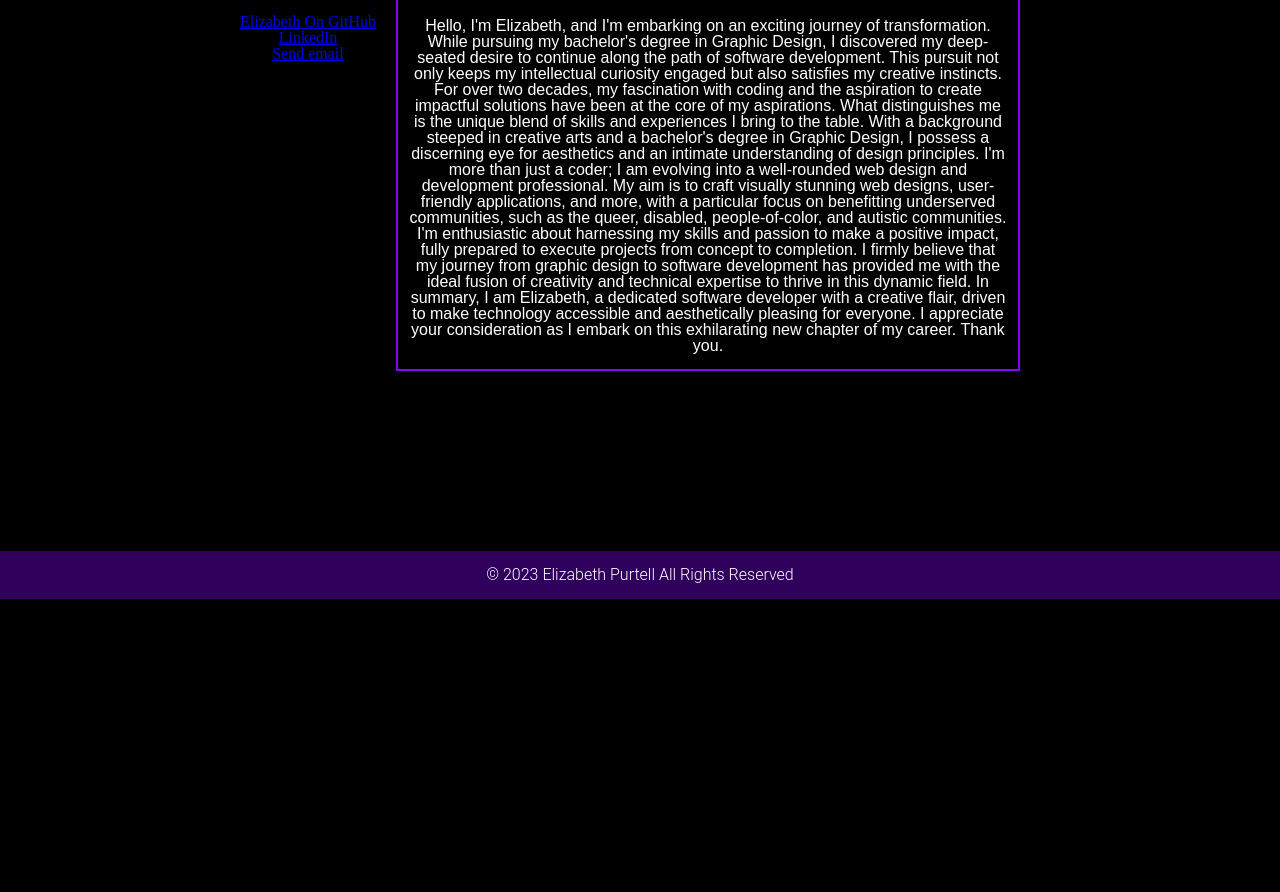
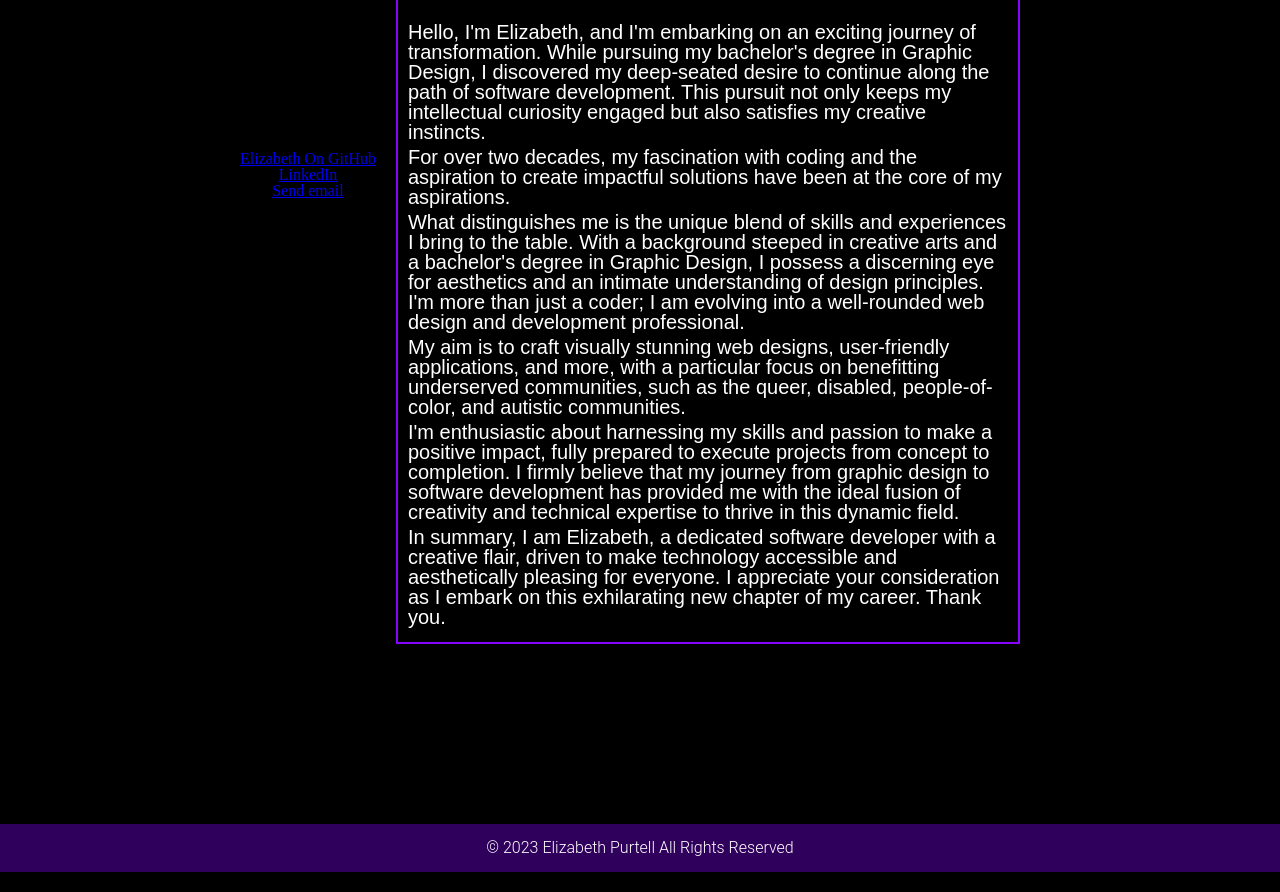
Before and after one commit to elizabethpurtell/guess-the-decade-game, a plain HTML site: page pages/about-me.html in a window 1280 px wide. Shown: the part 455-1347 px from the top of the page. Before the commit the page ends 1074 px from the top, so only its background shows below. Drawn offline with Linux system fonts and the light colour scheme; a web font is replaced by a local one.

Commit message:
working on game bug fixes

```diff
--- a/css/about-me.css
+++ b/css/about-me.css
@@ -60,10 +60,10 @@ h5 {
 
 p {
   font-family: 'Overlock', sans-serif;
-  font-weight: 300;
-  font-size: 1em;
+  font-weight: 100;
+  font-size: 1.25em;
   color: white;
-  text-align: center;
+  text-align: left;
   margin-bottom: 5px;
 }
 
--- a/js/game.js
+++ b/js/game.js
@@ -7,7 +7,7 @@ let currentQuestion = -1;
 let score = 0;
 let playerName = '';
 let players = [];
-let question = [];
+let questions = [];
 
 
 // *** DOM Windows ***
@@ -168,12 +168,12 @@ let q8 = new QuizQuestion('8/10: Which decade did the song "Livin on a Prayer" b
 let q9 = new QuizQuestion('9/10: Which decade did the song "Rolling in the Deep" by Adele come from?', 3);
 let q10 = new QuizQuestion('10/10: Which decade did the song "Like a Prayer" by Madonna come from?', 1);
 
-question.push(q1, q2, q3, q4, q5, q6, q7, q8, q9, q10);
+questions.push(q1, q2, q3, q4, q5, q6, q7, q8, q9, q10);
 
 
 // Set up the initial click event for the startButton
 startButton.onclick = startGame;
-QuizQuestion();
+// QuizQuestion();
 
 // *** LOCAL STORAGE CONTINUES HERE ***
 
--- a/pages/about-me.html
+++ b/pages/about-me.html
@@ -58,29 +58,31 @@
           <p>Hello, I'm Elizabeth, and I'm embarking on an exciting journey of transformation. While pursuing my
             bachelor's degree in Graphic Design, I discovered my deep-seated desire to continue along the path of
             software development. This pursuit not only keeps my intellectual curiosity engaged but also satisfies my
-            creative instincts.
-
+            creative instincts.</p>
+          <p>
             For over two decades, my fascination with coding and the aspiration to create impactful solutions have been
-            at the core of my aspirations.
-
+            at the core of my aspirations.</p>
+          <p>
             What distinguishes me is the unique blend of skills and experiences I bring to the table. With a background
             steeped in creative arts and a bachelor's degree in Graphic Design, I possess a discerning eye for
             aesthetics and an intimate understanding of design principles. I'm more than just a coder; I am evolving
-            into a well-rounded web design and development professional.
-
+            into a well-rounded web design and development professional.</p>
+          <p>
             My aim is to craft visually stunning web designs, user-friendly applications, and more, with a particular
             focus on benefitting underserved communities, such as the queer, disabled, people-of-color, and autistic
             communities.
-
+          </p>
+          <p>
             I'm enthusiastic about harnessing my skills and passion to make a positive impact, fully prepared to execute
             projects from concept to completion. I firmly believe that my journey from graphic design to software
             development has provided me with the ideal fusion of creativity and technical expertise to thrive in this
             dynamic field.
-
+          </p>
+          <p>
             In summary, I am Elizabeth, a dedicated software developer with a creative flair, driven to make technology
             accessible and aesthetically pleasing for everyone. I appreciate your consideration as I embark on this
             exhilarating new chapter of my career. Thank you.</p>
-          </div>
+        </div>
       </section>
     </section>
   </main>
```
